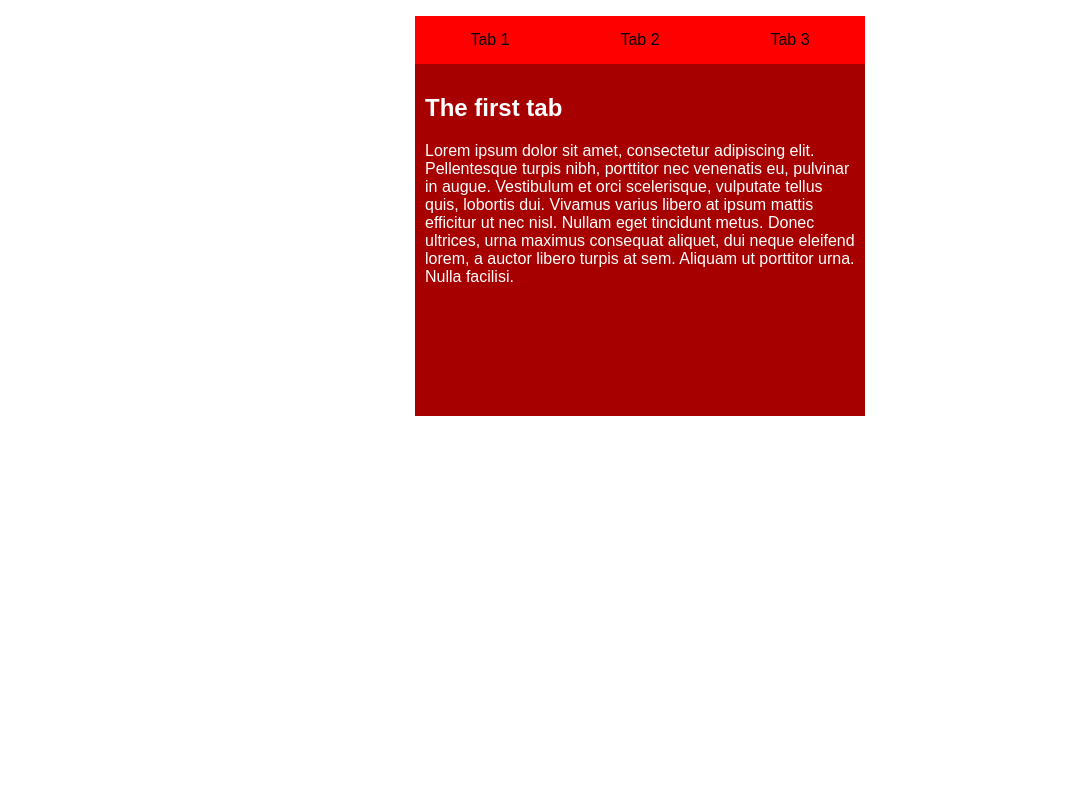
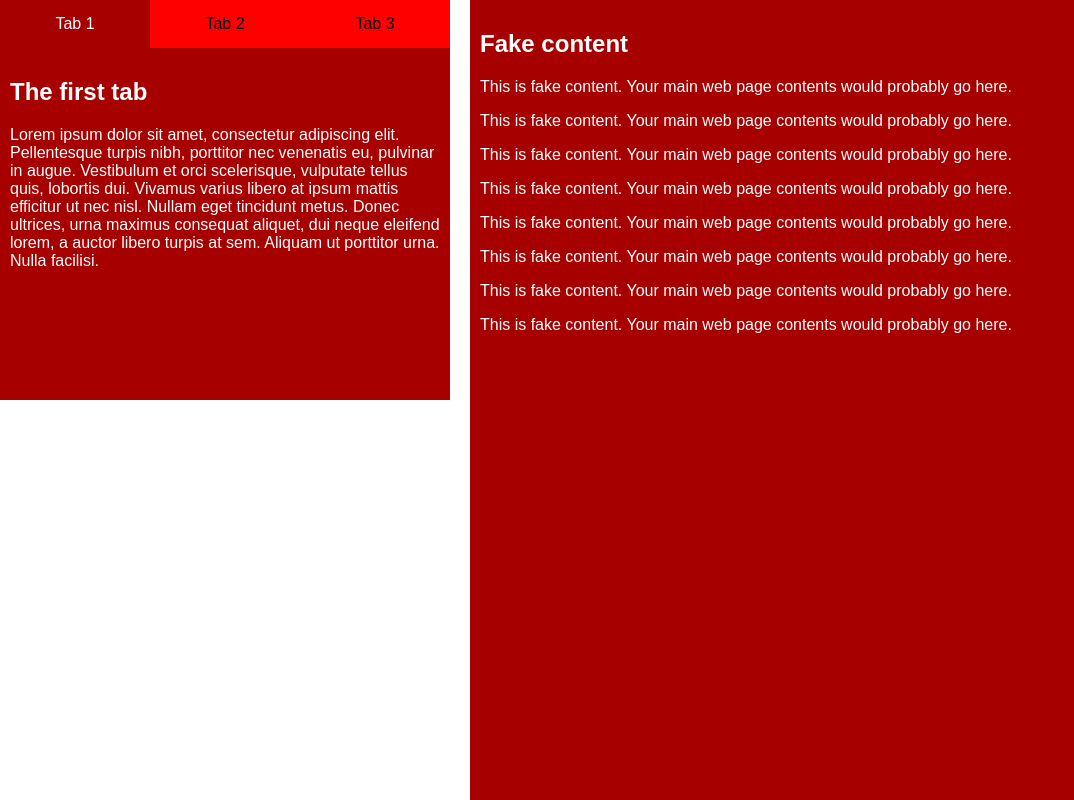
Before and after one commit to tsoy/boot, a website: page dist/position2.html in a window 1280 px wide. Both pictures are taken after a click on the link "Tab 1". Shown: the top 800 px of the page, without its empty margins (0-1074 px from the left). Drawn offline with Linux system fonts and the light colour scheme.

Commit message:
Add position examples from Mozilla CSS tutorial

```diff
--- a/dist/position2.html
+++ b/dist/position2.html
@@ -5,12 +5,12 @@
     <title>Tabbed info box</title>
     <style>
 
+        html {
+            font-family: sans-serif;
+        }
+
         * {
             box-sizing: border-box;
-        }
-
-        html {
-            font-family: sans-serif;
         }
 
         body {
@@ -20,7 +20,9 @@
         .info-box {
             width: 450px;
             height: 400px;
-            margin: 0 auto;
+            /*margin: 0 auto;*/
+            position: fixed;
+            top: 0;
         }
 
         .info-box ul {
@@ -28,35 +30,43 @@
             padding-left: 0;
         }
 
-        .info-box li {
+        .info-box > ul > li {
+            float: left;
+            min-width: 150px;
             list-style-type: none;
-            float: left;
-            width: 150px;
         }
 
         .info-box li a {
-            text-decoration: none;
+            background: red;
+            text-align: center;
+            display: inline-block;
             width: 100%;
-            background-color: red;
             line-height: 3;
             color: black;
-            text-align: center;
-            display: inline-block;
+            text-decoration: none;
+
+        }
+
+        .info-box li a.active,
+        .info-box li a:hover,
+        .info-box li a:focus {
+            background: #a60000;
+            color: white;
         }
 
         .info-box .panels {
+            clear: both;
             position: relative;
             height: 352px;
-            clear: both;
         }
 
-        .info-box article {
+        .info-box .panels article {
             position: absolute;
+            background: #a60000;
             top: 0;
             left: 0;
+            height: 352px;
             padding: 10px;
-            height: 352px;
-            background-color: #a60000;
             color: white;
         }
 
@@ -64,11 +74,33 @@
             z-index: 1;
         }
 
+        .fake-content {
+            margin-left: 470px;
+            height: 2000px;
+            padding: 10px;
+            background: #a60000;
+            color: white;
+        }
+
     </style>
 </head>
 <body>
 
+<section class="fake-content">
+    <h1>Fake content</h1>
+    <p>This is fake content. Your main web page contents would probably go here.</p>
+    <p>This is fake content. Your main web page contents would probably go here.</p>
+    <p>This is fake content. Your main web page contents would probably go here.</p>
+    <p>This is fake content. Your main web page contents would probably go here.</p>
+    <p>This is fake content. Your main web page contents would probably go here.</p>
+    <p>This is fake content. Your main web page contents would probably go here.</p>
+    <p>This is fake content. Your main web page contents would probably go here.</p>
+    <p>This is fake content. Your main web page contents would probably go here.</p>
+</section>
+
 <section class="info-box">
+
+
     <ul>
         <li><a href="#" class="active">Tab 1</a></li>
         <li><a href="#">Tab 2</a></li>
@@ -123,8 +155,28 @@
 </section>
 
 <script>
+    var tabs = document.querySelectorAll('.info-box ul a');
+    var panels = document.querySelectorAll('.info-box .panels article');
+    for (i = 0; i < tabs.length; i++) {
+        var tab = tabs[i];
+        setTabHandler(tab, i);
+    }
 
+    function setTabHandler(tab, tabPos) {
+        tab.onclick = function () {
+            for (i = 0; i < tabs.length; i++) {
+                tabs[i].className = '';
+            }
 
+            tab.className = 'active';
+
+            for (i = 0; i < panels.length; i++) {
+                panels[i].className = '';
+            }
+
+            panels[tabPos].className = 'active-panel';
+        }
+    }
 </script>
 
 </body>
```
Also changed, not shown: dist/position3.html (added, +76 -0 lines).
